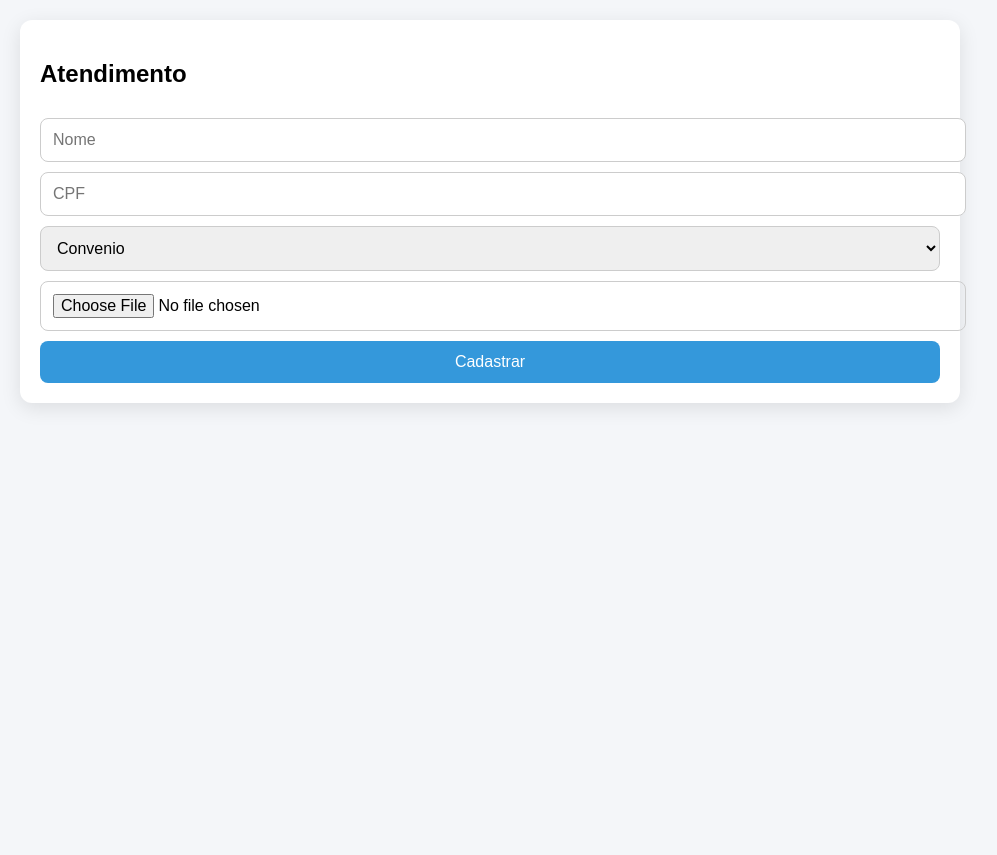
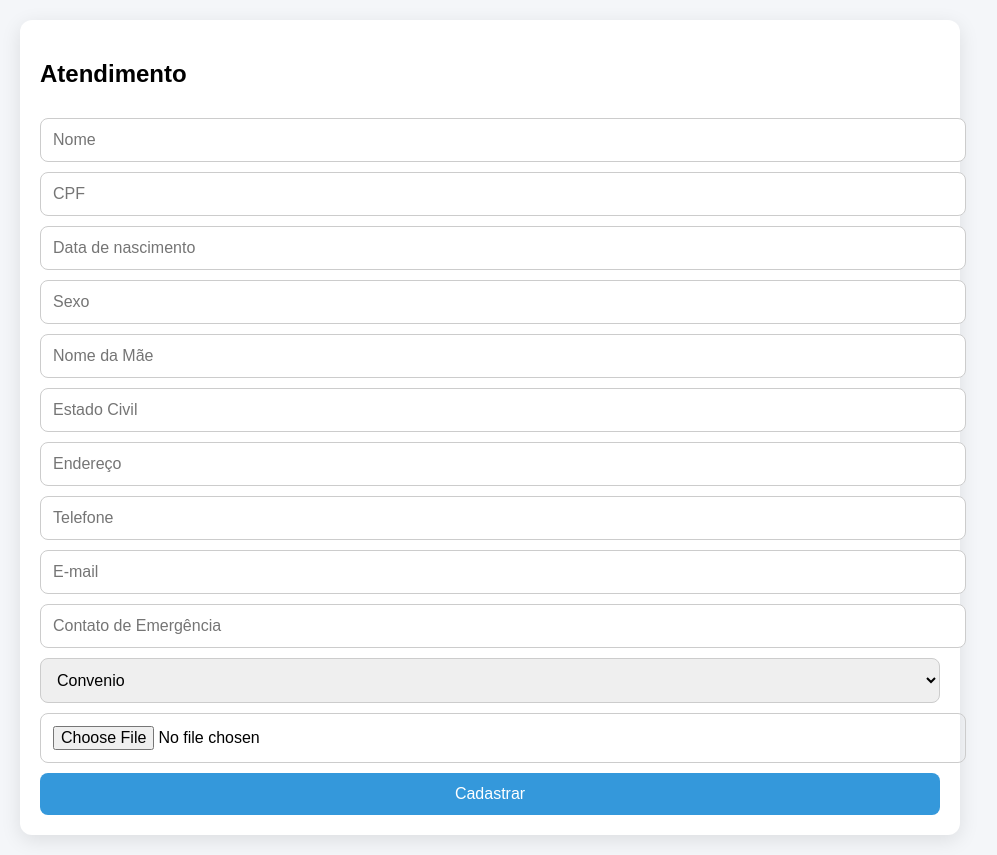
Before and after one commit to erikaferreira432/Sentinela, a website: page frontend/atendimento.html in a window 1280 px wide. Shown: the whole page, without its empty margins (150-1147 px from the left). Before the commit the page ends 800 px from the top, so only its background shows below. Drawn offline with Linux system fonts and the light colour scheme; files that its build step writes are made by us from their sources.

Commit message:
Update atendimento.html

```diff
--- a/frontend/atendimento.html
+++ b/frontend/atendimento.html
@@ -7,6 +7,15 @@
 
 <input id="nome" placeholder="Nome">
 <input id="cpf" placeholder="CPF">
+<input id="Data de nascimento" placeholder="Data de nascimento">
+<input id="Sexo" placeholder="Sexo">
+<input id="Nome da Mãe" placeholder="Nome da Mãe">
+<input id="Estado Civil" placeholder="Estado Civil">
+<input id="Endereço" placeholder="Endereço">
+<input id="Telefone" placeholder="Telefone">
+<input id="E-mail" placeholder="E-mail">
+<input id="Contato de Emergência" placeholder="Contato de Emergência">
+
 
 <select id="tipo">
   <option>Convenio</option>
```
